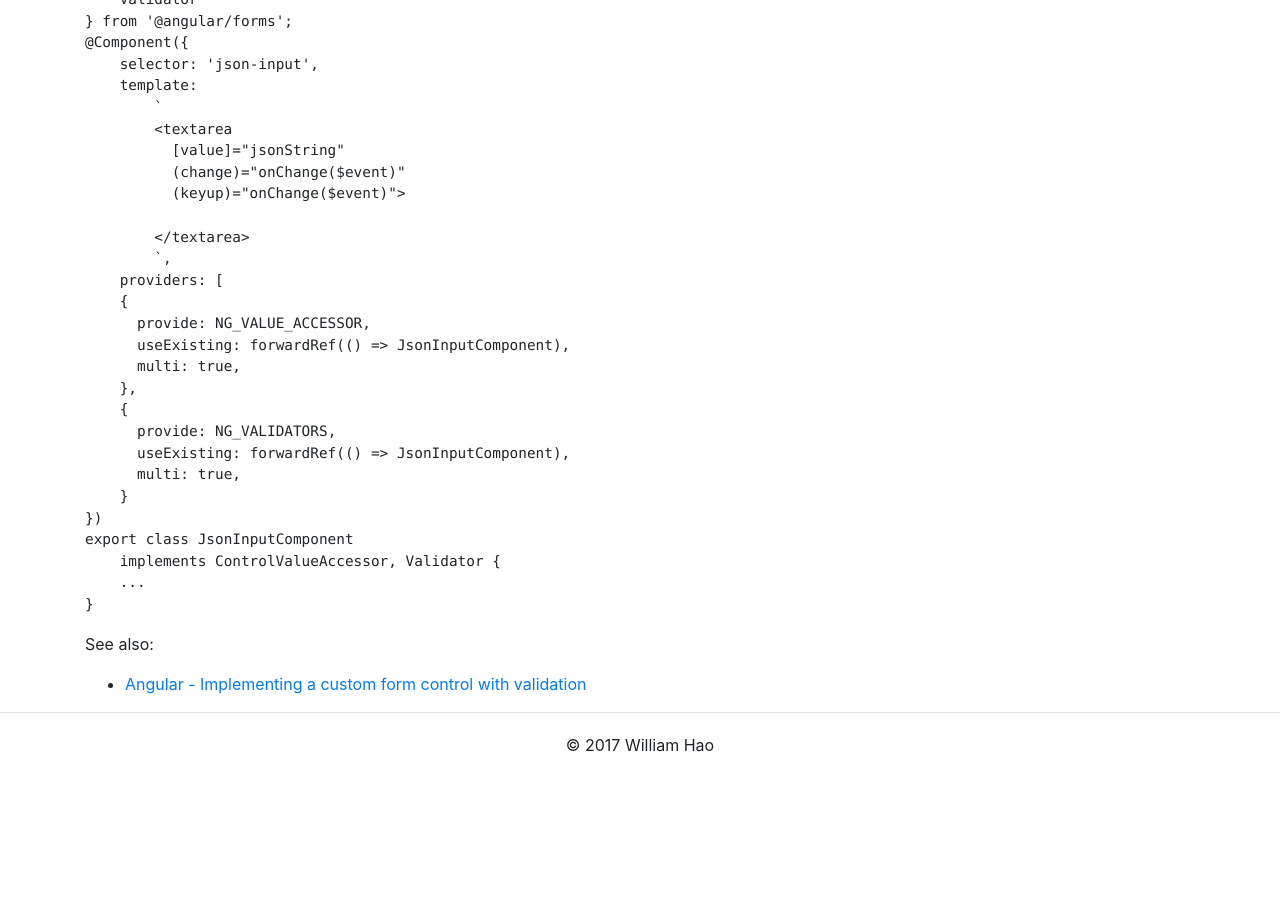
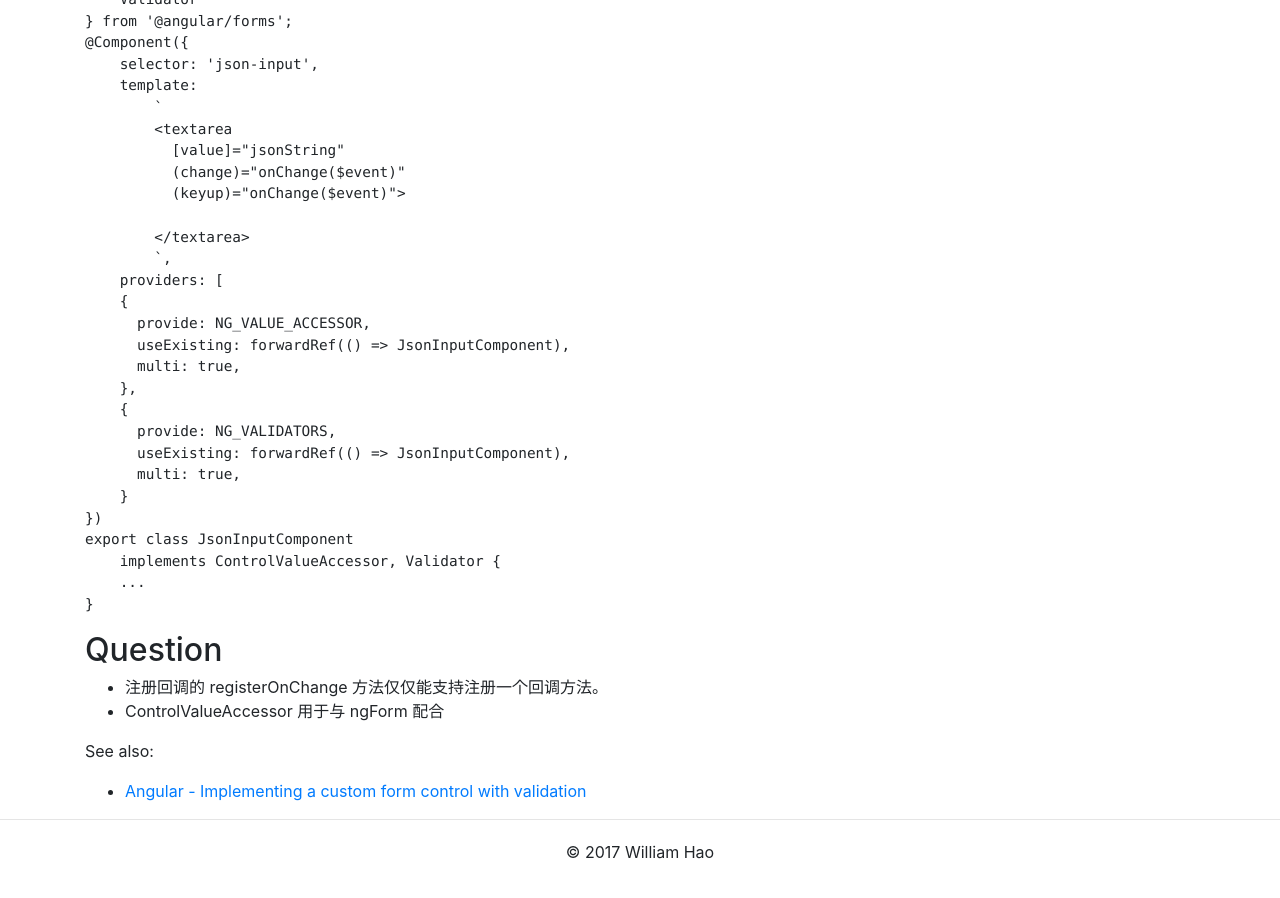
Before and after one commit to haoguanjun/jekyll, a Jekyll site: the page built from _posts/2017-9-25-Implementint-a-custom-form-control-with-validation(json-input).md, in a window 1280 px wide and 900 px high, scrolled down 4840 px. Built offline with Jekyll 4.4.1, drawn with Linux system fonts in a browser that asks for light colours; before the commit the page ends 5633 px from its top, so only the background shows below that.

Commit message:
Update 2017-9-25-Implementint-a-custom-form-control-with-validation(json-input).md

````diff
--- a/_posts/2017-9-25-Implementint-a-custom-form-control-with-validation(json-input).md
+++ b/_posts/2017-9-25-Implementint-a-custom-form-control-with-validation(json-input).md
@@ -253,5 +253,9 @@ export class JsonInputComponent
 }
 ```
 
+## Question
+* 注册回调的 registerOnChange 方法仅仅能支持注册一个回调方法。
+* ControlValueAccessor 用于与 ngForm 配合
+
 See also:
 * [Angular - Implementing a custom form control with validation](https://medium.com/@tarik.nzl/angular-2-custom-form-control-with-validation-json-input-2b4cf9bc2d73){:_target="_blank"}
````
